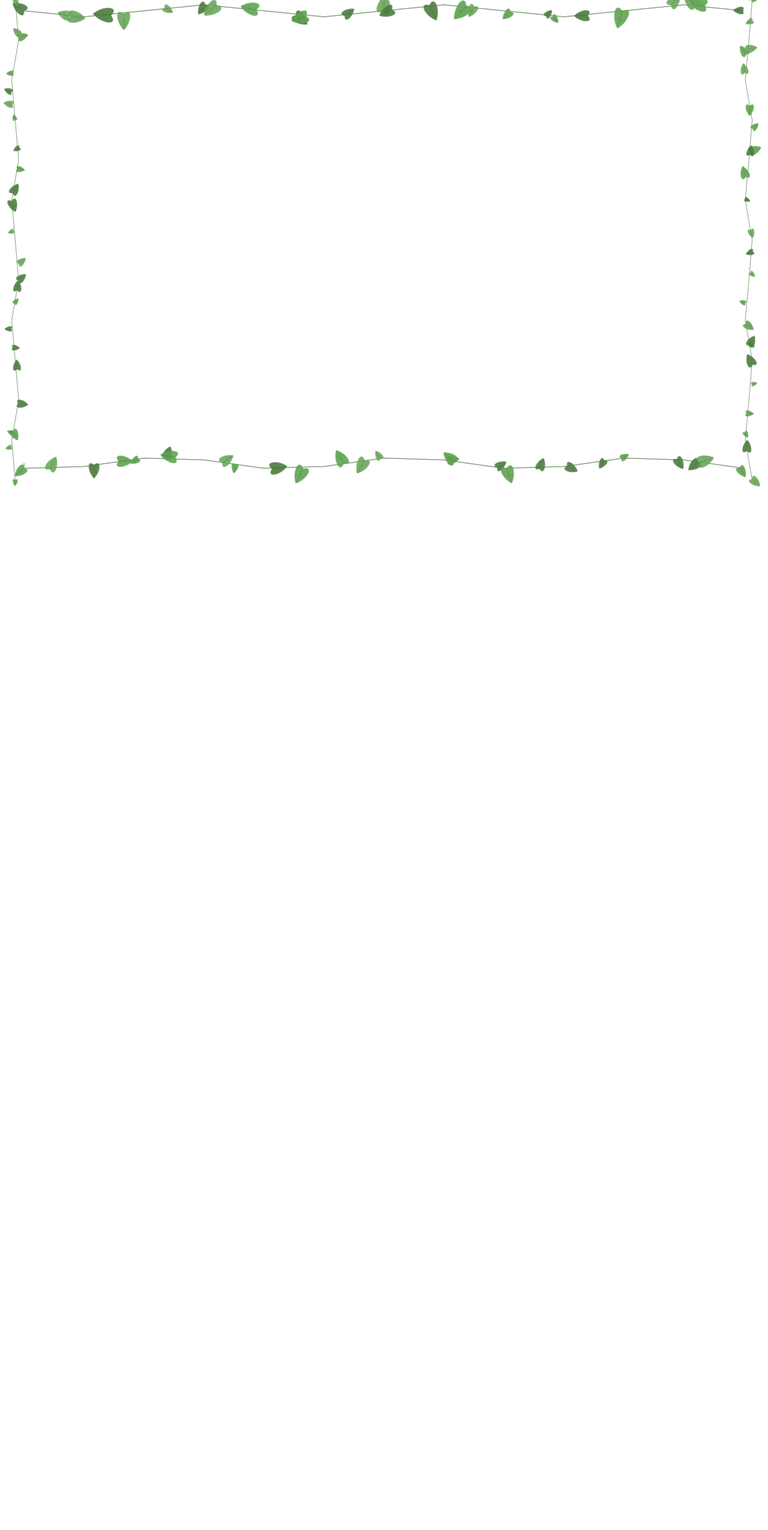
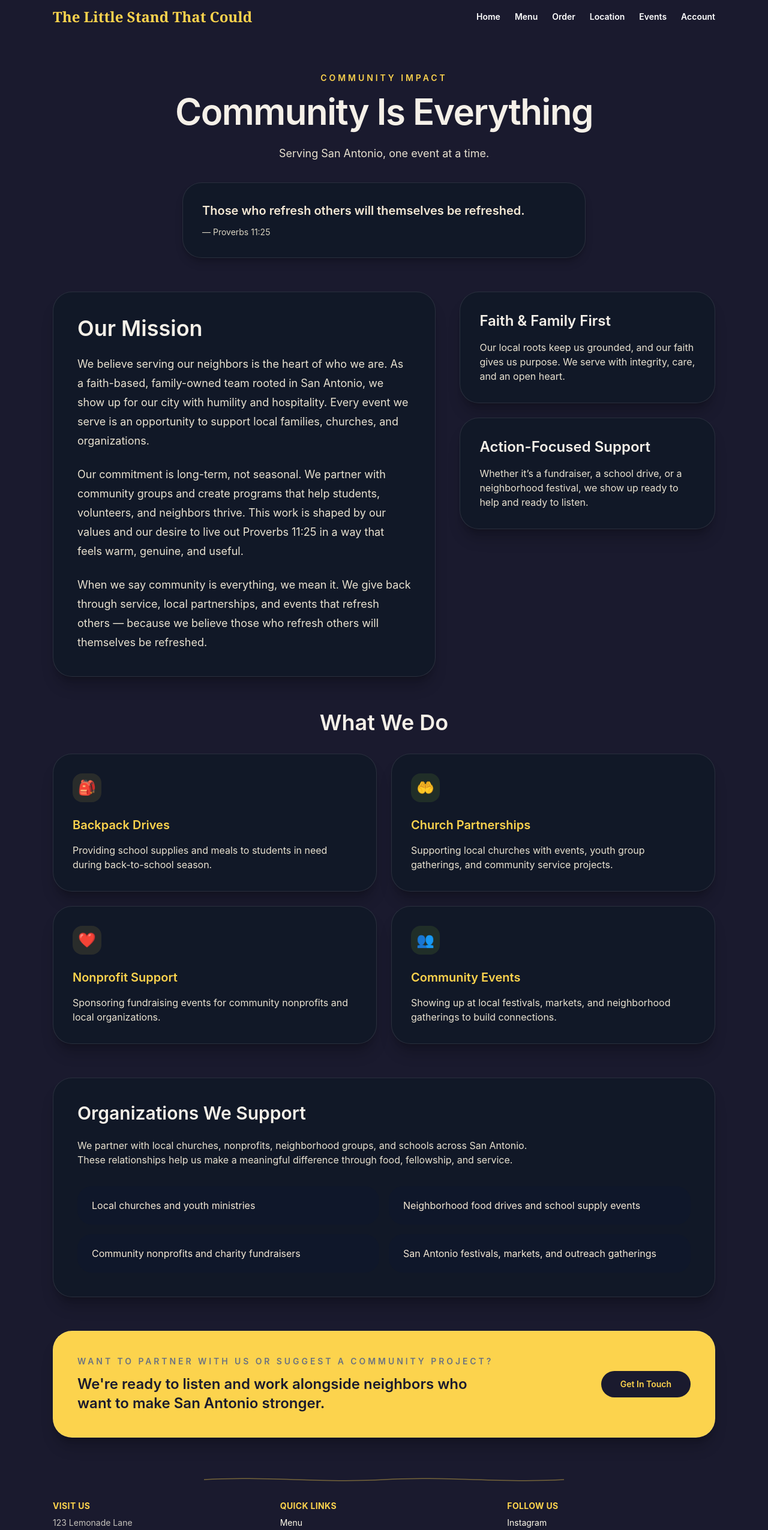
Before and after one commit to masterchiefdevelopment/the-little-stand-that-could-, a React (Vite) app: page /community-impact in a window 1280 px wide. Before the commit this address had no page. Shown: the top 2550 px of the page at 60% size. Before the commit the page ends 800 px from the top, so only its background shows below. Built offline with nearby package versions, Linux system fonts and the light colour scheme.

Commit message:
Build Community Impact page - showcase local giving & partnerships

```diff
--- a/src/App.jsx
+++ b/src/App.jsx
@@ -11,6 +11,7 @@ import Test from './pages/Test'
 import Account from './pages/Account'
 import Admin from './pages/Admin'
 import WhyCompaniesChooseUs from './pages/WhyCompaniesChooseUs'
+import CommunityImpact from './pages/CommunityImpact'
 
 function App() {
   return (
@@ -24,6 +25,7 @@ function App() {
           <Route path="/gallery" element={<Gallery />} />
           <Route path="/events" element={<Events />} />
           <Route path="/why-companies-choose-us" element={<WhyCompaniesChooseUs />} />
+          <Route path="/community-impact" element={<CommunityImpact />} />
           <Route path="/story" element={<Story />} />
           <Route path="/test" element={<Test />} />
           <Route path="/account" element={<Account />} />
--- /dev/null
+++ b/src/pages/CommunityImpact.jsx
@@ -0,0 +1,142 @@
+import Nav from '../components/Nav'
+import Footer from '../components/Footer'
+
+const impactCards = [
+  {
+    title: 'Backpack Drives',
+    description: 'Providing school supplies and meals to students in need during back-to-school season.',
+    icon: (
+      <span className="inline-flex h-12 w-12 items-center justify-center rounded-2xl bg-[#FCD34D]/10 text-2xl text-[#FCD34D]">🎒</span>
+    ),
+  },
+  {
+    title: 'Church Partnerships',
+    description: 'Supporting local churches with events, youth group gatherings, and community service projects.',
+    icon: (
+      <span className="inline-flex h-12 w-12 items-center justify-center rounded-2xl bg-[#A3E635]/10 text-2xl text-[#A3E635]">🤲</span>
+    ),
+  },
+  {
+    title: 'Nonprofit Support',
+    description: 'Sponsoring fundraising events for community nonprofits and local organizations.',
+    icon: (
+      <span className="inline-flex h-12 w-12 items-center justify-center rounded-2xl bg-[#FCD34D]/10 text-2xl text-[#FCD34D]">❤️</span>
+    ),
+  },
+  {
+    title: 'Community Events',
+    description: 'Showing up at local festivals, markets, and neighborhood gatherings to build connections.',
+    icon: (
+      <span className="inline-flex h-12 w-12 items-center justify-center rounded-2xl bg-[#A3E635]/10 text-2xl text-[#A3E635]">👥</span>
+    ),
+  },
+]
+
+function CommunityImpact() {
+  return (
+    <div className="min-h-screen bg-[#1a1a2e] text-[#f5f0e8]">
+      <Nav />
+
+      <main className="mx-auto max-w-6xl px-4 py-12 sm:px-6 lg:py-16">
+        <section className="text-center">
+          <p className="mb-4 text-sm font-semibold uppercase tracking-[0.28em] text-[#FCD34D]">
+            Community Impact
+          </p>
+          <h1 className="mx-auto max-w-3xl text-4xl font-semibold tracking-tight sm:text-5xl lg:text-6xl">
+            Community Is Everything
+          </h1>
+          <p className="mx-auto mt-6 max-w-2xl text-base leading-8 text-[#E9E2D0] sm:text-lg">
+            Serving San Antonio, one event at a time.
+          </p>
+          <div className="mx-auto mt-8 max-w-2xl rounded-[2rem] border border-white/10 bg-[#111827] px-6 py-8 text-left text-[#F5E9D5] shadow-lg shadow-black/20 sm:px-8">
+            <p className="text-xl font-semibold">Those who refresh others will themselves be refreshed.</p>
+            <p className="mt-3 text-sm text-[#D9D4C2]">— Proverbs 11:25</p>
+          </div>
+        </section>
+
+        <section className="mt-14 grid gap-10 lg:grid-cols-[1.2fr_0.8fr] lg:items-start">
+          <div>
+            <div className="rounded-[2rem] border border-white/10 bg-[#111827] p-10 shadow-xl shadow-black/20">
+              <h2 className="text-3xl font-semibold sm:text-4xl">Our Mission</h2>
+              <div className="mt-6 space-y-6 text-base leading-8 text-[#E9E2D0] sm:text-lg">
+                <p>
+                  We believe serving our neighbors is the heart of who we are. As a faith-based, family-owned team rooted in San Antonio, we show up for our city with humility and hospitality. Every event we serve is an opportunity to support local families, churches, and organizations.
+                </p>
+                <p>
+                  Our commitment is long-term, not seasonal. We partner with community groups and create programs that help students, volunteers, and neighbors thrive. This work is shaped by our values and our desire to live out Proverbs 11:25 in a way that feels warm, genuine, and useful.
+                </p>
+                <p>
+                  When we say community is everything, we mean it. We give back through service, local partnerships, and events that refresh others — because we believe those who refresh others will themselves be refreshed.
+                </p>
+              </div>
+            </div>
+          </div>
+
+          <div className="space-y-6">
+            <div className="rounded-[2rem] border border-white/10 bg-[#111827] p-8 shadow-xl shadow-black/20">
+              <h3 className="text-2xl font-semibold">Faith & Family First</h3>
+              <p className="mt-4 text-[#E9E2D0]">
+                Our local roots keep us grounded, and our faith gives us purpose. We serve with integrity, care, and an open heart.
+              </p>
+            </div>
+            <div className="rounded-[2rem] border border-white/10 bg-[#111827] p-8 shadow-xl shadow-black/20">
+              <h3 className="text-2xl font-semibold">Action-Focused Support</h3>
+              <p className="mt-4 text-[#E9E2D0]">
+                Whether it’s a fundraiser, a school drive, or a neighborhood festival, we show up ready to help and ready to listen.
+              </p>
+            </div>
+          </div>
+        </section>
+
+        <section className="mt-14">
+          <h2 className="text-center text-3xl font-semibold sm:text-4xl">What We Do</h2>
+          <div className="mt-8 grid gap-6 sm:grid-cols-2">
+            {impactCards.map((card) => (
+              <div key={card.title} className="rounded-[2rem] border border-white/10 bg-[#111827] p-8 shadow-xl shadow-black/20">
+                <div className="mb-6">{card.icon}</div>
+                <h3 className="text-xl font-semibold text-[#FCD34D]">{card.title}</h3>
+                <p className="mt-4 text-[#E9E2D0]">{card.description}</p>
+              </div>
+            ))}
+          </div>
+        </section>
+
+        <section className="mt-14 rounded-[2rem] border border-white/10 bg-[#111827] p-10 shadow-xl shadow-black/20">
+          <h2 className="text-3xl font-semibold">Organizations We Support</h2>
+          <p className="mt-6 max-w-3xl text-[#E9E2D0]">
+            We partner with local churches, nonprofits, neighborhood groups, and schools across San Antonio. These relationships help us make a meaningful difference through food, fellowship, and service.
+          </p>
+          <ul className="mt-8 grid gap-4 text-[#F5E9D5] sm:grid-cols-2">
+            <li className="rounded-3xl bg-[#0f172a] px-6 py-5">Local churches and youth ministries</li>
+            <li className="rounded-3xl bg-[#0f172a] px-6 py-5">Neighborhood food drives and school supply events</li>
+            <li className="rounded-3xl bg-[#0f172a] px-6 py-5">Community nonprofits and charity fundraisers</li>
+            <li className="rounded-3xl bg-[#0f172a] px-6 py-5">San Antonio festivals, markets, and outreach gatherings</li>
+          </ul>
+        </section>
+
+        <section className="mt-14 rounded-[2rem] border border-white/10 bg-[#FCD34D] p-10 text-[#1a1a2e] shadow-xl shadow-black/20">
+          <div className="flex flex-col gap-6 sm:flex-row sm:items-center sm:justify-between">
+            <div>
+              <p className="text-sm font-semibold uppercase tracking-[0.28em] text-[#6B7280]">
+                Want to partner with us or suggest a community project?
+              </p>
+              <p className="mt-3 max-w-2xl text-2xl font-semibold leading-8">
+                We&apos;re ready to listen and work alongside neighbors who want to make San Antonio stronger.
+              </p>
+            </div>
+            <a
+              href="mailto:hello@thelittlestand.com"
+              className="inline-flex w-full items-center justify-center rounded-full bg-[#1a1a2e] px-8 py-3 text-sm font-semibold text-[#FCD34D] transition hover:bg-[#111227] sm:w-auto"
+            >
+              Get In Touch
+            </a>
+          </div>
+        </section>
+      </main>
+
+      <Footer />
+    </div>
+  )
+}
+
+export default CommunityImpact
```
